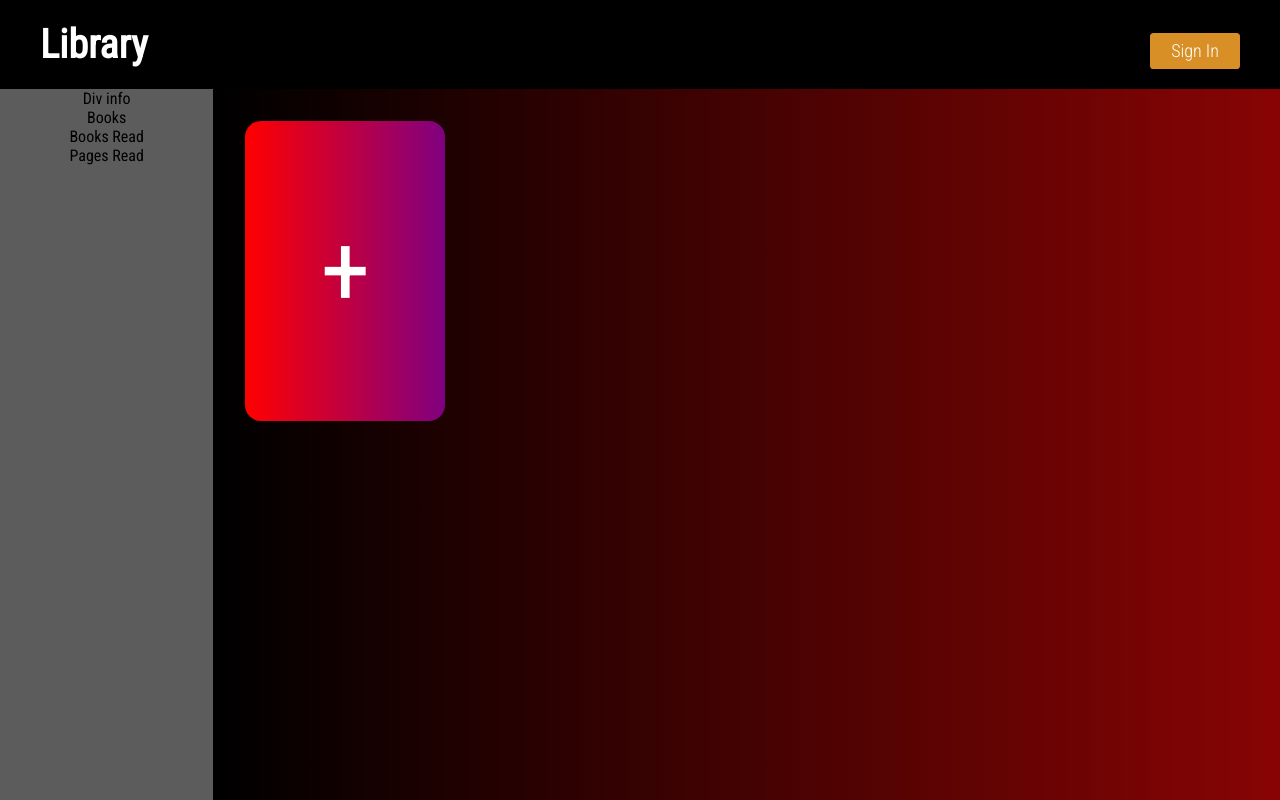
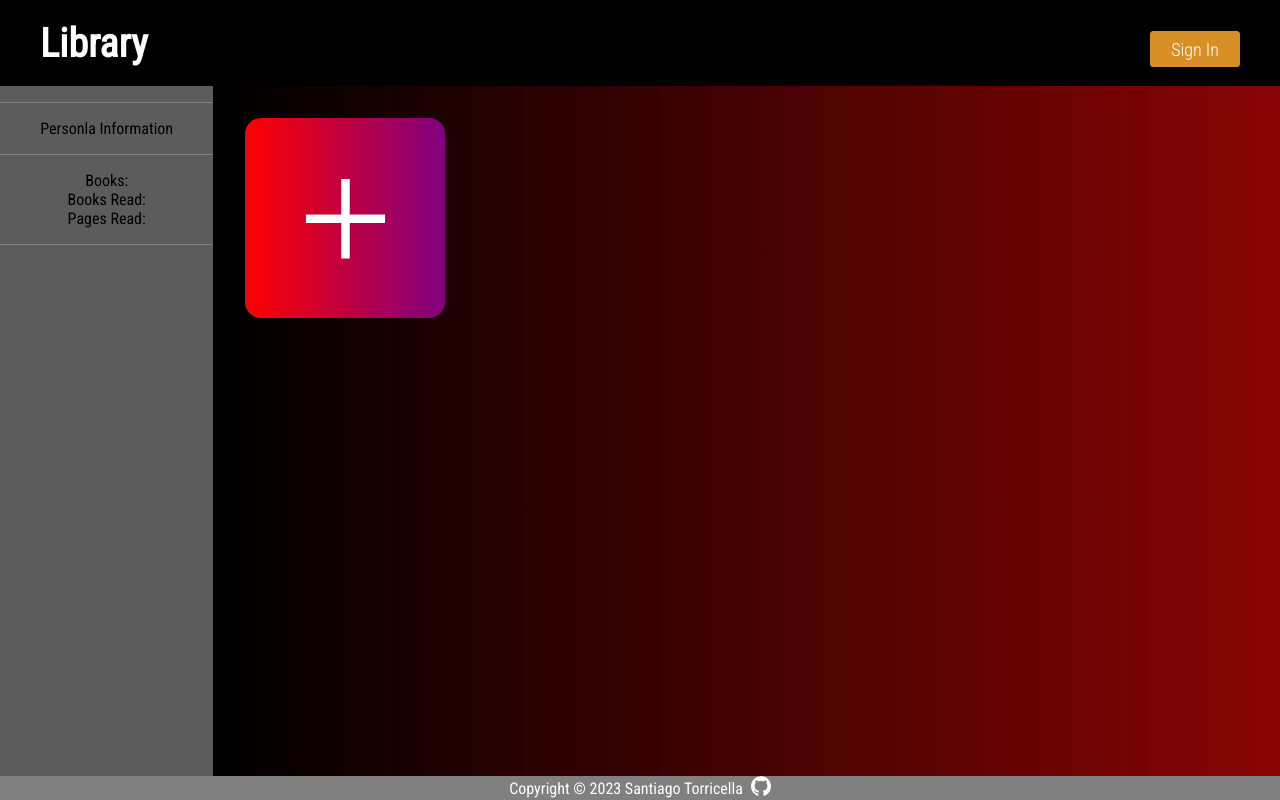
Before and after one commit to SantiagoTorricella/Project-Library, a plain HTML site: page index.html in a window 1280 px wide. Drawn offline with Linux system fonts and the light colour scheme.

Commit message:
Footer added

```diff
--- a/index.html
+++ b/index.html
@@ -7,6 +7,10 @@
     <title>Library</title>
     <script src="./script.js" defer></script>
     <link rel="stylesheet" href="./style.css" />
+    <link
+      rel="icon"
+      href="Images/1200px-Book_icon_(closed)_-_Blue_and_gold.svg.png"
+    />
   </head>
   <body>
     <section class="container">
@@ -15,14 +19,32 @@
         <a href="#"><button>Sign In</button></a>
       </section>
       <section class="side-bar">
-        <div>Div info</div>
-        <div>Books</div>
-        <div>Books Read</div>
-        <div>Pages Read</div>
+        <div class="dash"></div>
+        <div>Personla Information</div>
+        <div class="dash"></div>
+        <div>Books:</div>
+        <div class="book-counter"></div>
+        <div>Books Read:</div>
+        <div class="read-counter"></div>
+        <div>Pages Read:</div>
+        <div class="pages-counter"></div>
+        <div class="dash"></div>
       </section>
       <section class="content">
         <div class="add-button"><div class="plus">+</div></div>
       </section>
+      <footer>
+        <p>
+          Copyright ©
+          <script>
+            document.write(new Date().getFullYear());
+          </script>
+          Santiago Torricella
+        </p>
+        <a href="https://github.com/SantiagoTorricella" target="_blank">
+          <img src="Images/github.svg" alt="github-icon" class="github-icon" />
+        </a>
+      </footer>
     </section>
   </body>
 </html>
--- a/style.css
+++ b/style.css
@@ -65,10 +65,16 @@
   background-image: linear-gradient(to right, rgb(0, 0, 0), rgb(136, 4, 4));
   display: grid;
 }
+.dash {
+  width: 100%;
+  height: 1px;
+  background-color: rgba(211, 211, 211, 0.308);
+  margin: 1em 0em;
+}
 
 .add-button {
   cursor: pointer;
-  height: 300px;
+  height: 200px;
   width: 200px;
   background-image: linear-gradient(to right, red, purple);
   color: white;
@@ -83,8 +89,37 @@
   transition-duration: 2s;
 }
 
+.add-button:hover .plus {
+  transform: rotate(-90deg) scale(1.1);
+  transition-duration: 1.5s;
+}
+
 .add-button .plus {
-  font-size: 100px;
+  font-family: "Times New Roman", Times, serif;
+  font-size: 170px;
   justify-self: center;
   align-self: center;
+  transition-duration: 1.5s;
 }
+
+.github-icon {
+  width: 20px;
+  height: 20px;
+}
+
+footer {
+  grid-column: 1/3;
+  color: white;
+  background-color: gray;
+  display: flex;
+  justify-content: center;
+  align-items: center;
+}
+footer > a {
+  margin-left: 0.5em;
+}
+
+footer > a:hover {
+  transform: rotate(360deg);
+  transition-duration: 1s;
+}
```
Also changed, not shown: Images/1200px-Book_icon_(closed)_-_Blue_and_gold.svg.png (added), Images/github.svg (added).
